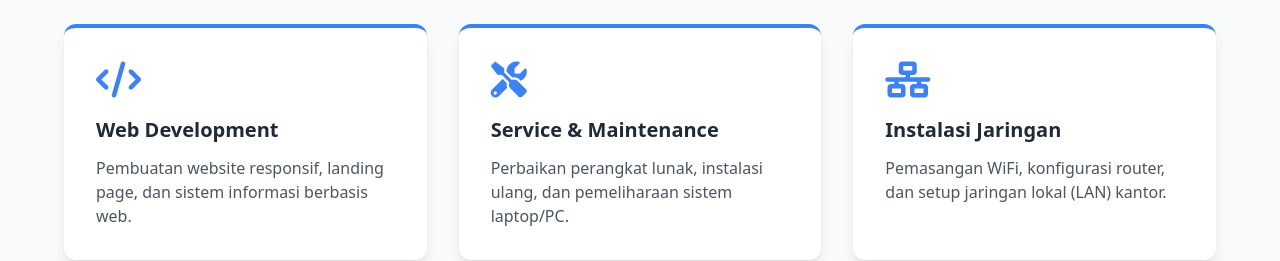
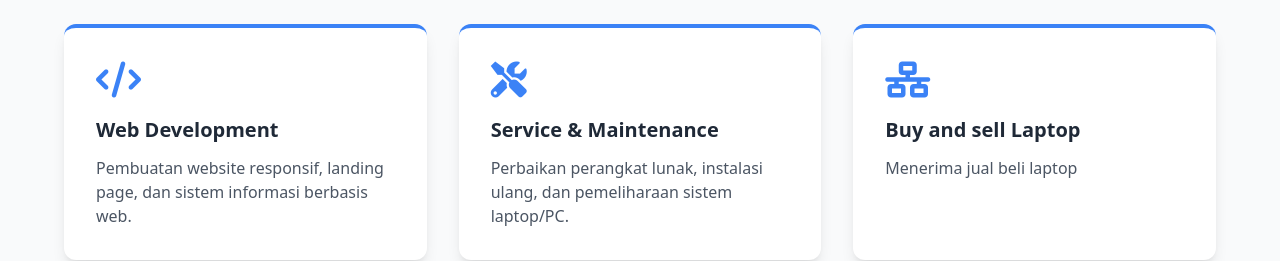
Before and after one commit to dedifebrianto29-beep/FebrianTech, a plain HTML site: page index.html in a window 1280 px wide. Shown: the part 548-809 px from the top of the page. Drawn offline with nearby package versions, Linux system fonts and the light colour scheme.

Commit message:
Update index.html

```diff
--- a/index.html
+++ b/index.html
@@ -73,8 +73,8 @@
                     <div class="text-4xl text-aksen mb-4 group-hover:scale-110 transition transform duration-300">
                         <i class="fas fa-network-wired"></i>
                     </div>
-                    <h4 class="text-xl font-bold mb-3">Instalasi Jaringan</h4>
-                    <p class="text-gray-600">Pemasangan WiFi, konfigurasi router, dan setup jaringan lokal (LAN) kantor.</p>
+                    <h4 class="text-xl font-bold mb-3">Buy and sell Laptop</h4>
+                    <p class="text-gray-600">Menerima jual beli laptop</p>
                 </div>
             </div>
         </div>
```
